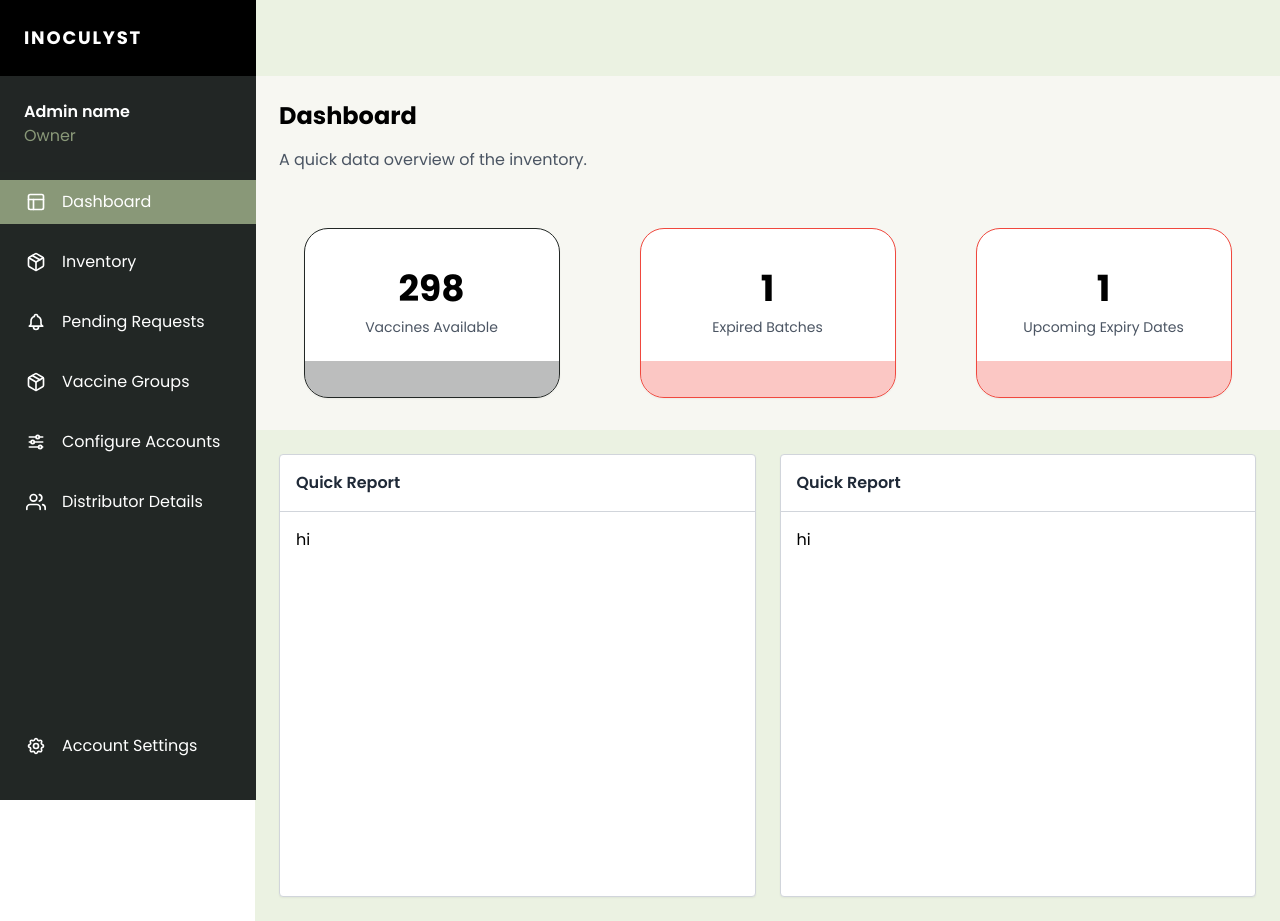
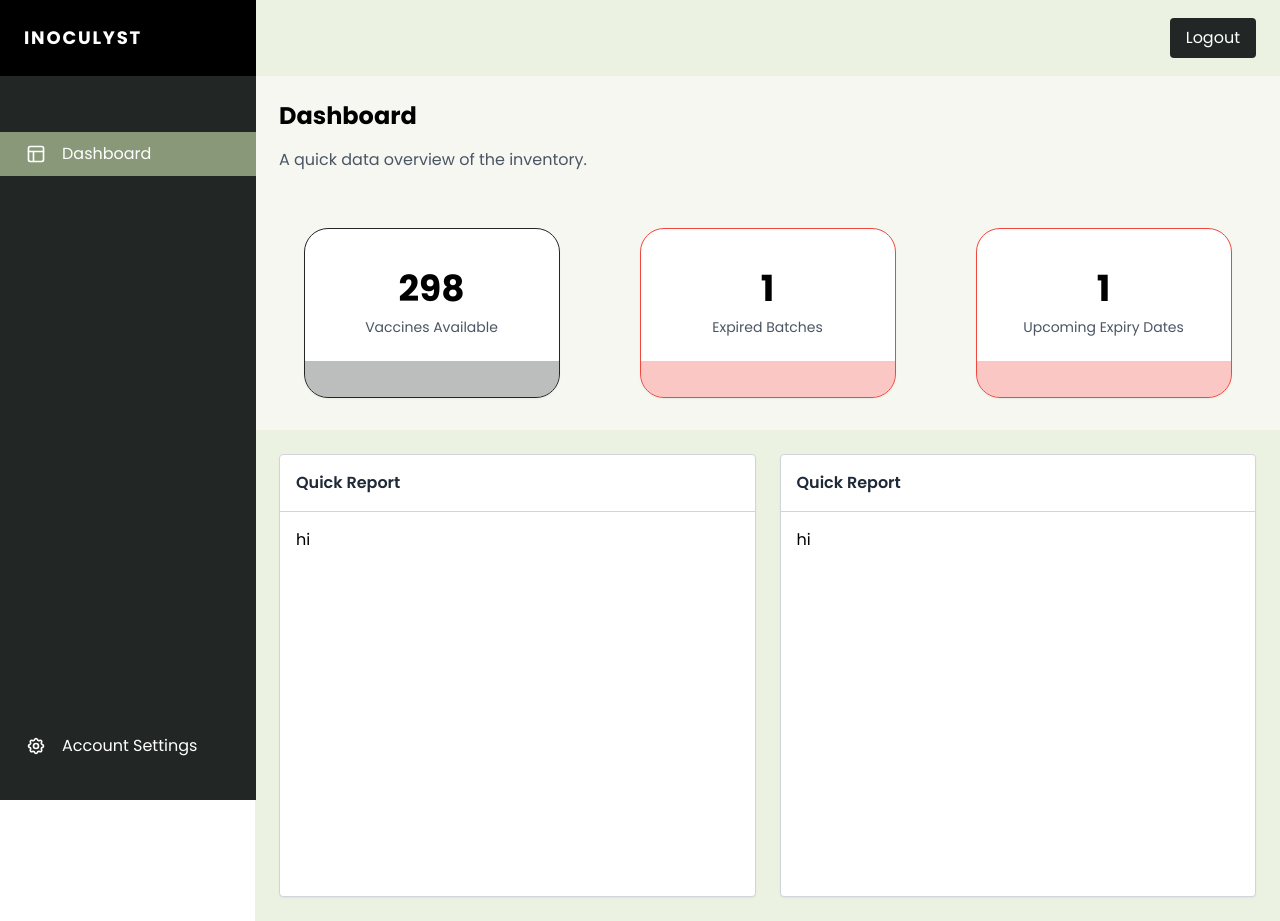
Before and after one commit to KhushiChoksi/Inoculyst, a React (Create React App) app in the folder client/: page /dashboard in a window 1280 px wide. Built offline with nearby package versions, Linux system fonts and the light colour scheme.

Commit message:
login authentication and sidebar

```diff
--- a/client/src/components/HeaderBlock.tsx
+++ b/client/src/components/HeaderBlock.tsx
@@ -1,8 +1,24 @@
 import React from "react";
+import { useNavigate } from "react-router-dom";
+import { useAuthContext } from "../contexts/AuthContext.tsx";
 
 export default function HeaderBlock() {
+  const { logout } = useAuthContext();
+  const navigate = useNavigate();
+
+  const handleLogout = () => {
+    // logout();
+    navigate("/");
+  };
+
   return (
-    <div className="bg-light_green/50 p-6 h-[76px]">
-            </div>
+    <div className="bg-light_green/50 p-6 h-[76px] flex justify-end items-center">
+      <button
+        onClick={handleLogout}
+        className="bg-dark1 text-white px-4 py-2 rounded hover:bg-dark_green transition-colors"
+      >
+        Logout
+      </button>
+    </div>
   );
 }
--- a/client/src/components/SideBar.tsx
+++ b/client/src/components/SideBar.tsx
@@ -1,7 +1,14 @@
 import React from "react";
 import { NavLink } from "react-router-dom";
+import useAuth from '../hooks/useAuth.tsx';
+import { useAuthContext } from '../contexts/AuthContext.tsx';
+
+// const accountType1 = localStorage.getItem('accountType');
+// const username = localStorage.getItem('username');
+
 
 export default function SideBar() {
+    const { username, accountType } = useAuthContext();
 
     const createNavLink = (to, label, icon) => (
         <li className="my-2">
@@ -87,17 +94,50 @@ export default function SideBar() {
             </div>
 
             <div className="bg-dark1/30 p-6">
-                <p className="font-semibold">Admin name</p>
-                <p className="text-dark_green">Owner</p>
+            <p className="font-semibold">{username}</p>
+            <p className="text-dark_green">{accountType}</p>
             </div>
 
             <ul className="flex flex-col w-full">
                 {createNavLink('/dashboard', 'Dashboard', dashboardIcon)}
-                {createNavLink('/inventory', 'Inventory', inventoryIcon)}
-                {createNavLink('/requests', 'Pending Requests', requestsIcon)}
-                {createNavLink('/vaccine-groups', 'Vaccine Groups', vaccineIcon)}
-                {createNavLink('/configure-accounts', 'Configure Accounts', configureIcon)}
-                {createNavLink('/distributor-details', 'Distributor Details', distributorIcon)}
+
+                {/*Owner */}
+                {accountType === 'owner' && (
+                    <>
+                    {createNavLink('/inventory', 'Inventory', inventoryIcon)}
+                    {createNavLink('/requests', 'Pending Requests', requestsIcon)}
+                    {createNavLink('/vaccine-groups', 'Vaccine Groups', vaccineIcon)}
+                    {createNavLink('/configure-accounts', 'Configure Accounts', configureIcon)}
+                    {createNavLink('/distributor-details', 'Distributor Details', distributorIcon)}
+                    </>
+                )}
+
+                {/*Pharmacist */}
+                {accountType === 'pharmacist' && (
+                    <>
+                    {createNavLink('/inventory', 'Inventory', inventoryIcon)}
+                    {createNavLink('/requests', 'Pending Requests', requestsIcon)}
+                    {createNavLink('/vaccine-groups', 'Vaccine Groups', vaccineIcon)}
+                    {createNavLink('/distributor-details', 'Distributor Details', distributorIcon)}
+                    </>
+                )}
+
+                {/*Technician */}
+                {accountType === 'technician' && (
+                    <>
+                    {createNavLink('/inventory', 'Inventory', inventoryIcon)}
+                    {createNavLink('/requests', 'Pending Requests', requestsIcon)}
+                    </>
+                )}
+
+                {/*Assistant */}
+
+                {accountType === 'assistant' && (
+                    <>
+                    {createNavLink('/inventory', 'Inventory', inventoryIcon)}
+                    </>
+                )}
+
             </ul>
 
             <ul className="mt-auto mb-6">
--- /dev/null
+++ b/client/src/contexts/AuthContext.tsx
@@ -0,0 +1,35 @@
+import React, { createContext, useState, useEffect, useContext } from 'react';
+
+interface AuthContextType {
+  username: string;
+  accountType: string;
+  updateAuth: (username: string, accountType: string) => void;
+}
+
+const AuthContext = createContext<AuthContextType | null>(null);
+
+export const AuthProvider: React.FC<{children: React.ReactNode}> = ({ children }) => {
+  const [username, setUsername] = useState(localStorage.getItem('username') || '');
+  const [accountType, setAccountType] = useState(localStorage.getItem('accountType') || '');
+
+  const updateAuth = (username: string, accountType: string) => {
+    localStorage.setItem('username', username);
+    localStorage.setItem('accountType', accountType);
+    setUsername(username);
+    setAccountType(accountType);
+  };
+
+  return (
+    <AuthContext.Provider value={{ username, accountType, updateAuth }}>
+      {children}
+    </AuthContext.Provider>
+  );
+};
+
+export const useAuthContext = () => {
+  const context = useContext(AuthContext);
+  if (!context) {
+    throw new Error('You need to wrap authContext within an AuthProvider or something error');
+  }
+  return context;
+};
--- /dev/null
+++ b/client/src/hooks/useAuth.tsx
@@ -0,0 +1,46 @@
+import { useState } from 'react';
+import axios from 'axios';
+import { useNavigate } from 'react-router-dom';
+
+const useAuth = () => {
+    const [username, setUsername] = useState('');
+    const [password, setPassword] = useState('');
+    const [errorMessage, setErrorMessage] = useState('');
+    const [accountType, setAccountType] = useState('');
+    const navigate = useNavigate();
+
+
+    const login = async () => {
+        try {
+            const res = await axios.get("http://localhost:8080/account");
+            const user = res.data.find( (acc) => acc.Username == username && acc.Password == password);
+
+            if (user) {
+                setAccountType(user.Account_type);
+                localStorage.setItem('accountType', user.Account_type);
+                localStorage.setItem('username', user.Username);
+                navigate('/dashboard')
+            }
+            else {
+                setErrorMessage("Invalid username or password.");
+            }
+        }
+        catch (err) {
+            console.error(err);
+            setErrorMessage("Server error. Try again");
+        }
+
+    };
+
+    return {
+        username,
+        setUsername,
+        password,
+        setPassword,
+        errorMessage,
+        login,
+        accountType,
+    };
+
+};
+export default useAuth;
--- a/client/src/pages/login/Login.tsx
+++ b/client/src/pages/login/Login.tsx
@@ -1,14 +1,20 @@
-// client/src/pages/login/Login.tsx
-
 import React from 'react';
 import { useNavigate } from 'react-router-dom';
+import useAuth from '../../hooks/useAuth.tsx';
 
 const Login: React.FC = () => {
-  const navigate = useNavigate();
+  const {
+    username,
+    setUsername,
+    password,
+    setPassword,
+    errorMessage,
+    login,
+    accountType
+  }  = useAuth();
 
-  const handleLogin = () => {
-    navigate('/dashboard');
-  };
+
+
 
 return (
   <div className="flex justify-center items-center min-h-screen bg-background">
@@ -19,6 +25,8 @@ return (
         <label className="block mb-1 text-sm font-semibold text-dark2">Username</label>
         <input
           type="text"
+          value = {username}
+          onChange={(e) => setUsername(e.target.value)}
           className="w-full border border-gray-300 rounded px-3 py-2 focus:outline-none focus:ring-2 focus:ring-dark_green"
         />
       </div>
@@ -27,12 +35,15 @@ return (
         <label className="block mb-1 text-sm font-semibold text-dark2">Password</label>
         <input
           type="password"
+          value = {password}
+          onChange = {(e) => setPassword(e.target.value)}
           className="w-full border border-gray-300 rounded px-3 py-2 focus:outline-none focus:ring-2 focus:ring-dark_green"
         />
       </div>
+      {errorMessage && <p className = "text-red-500 mb-4 text-sn"> {errorMessage}</p>}
 
       <button
-        onClick={handleLogin}
+        onClick={login}
         className="w-full bg-dark1 text-white py-3 rounded hover:bg-dark_green transition-colors"
       >
         Login
```
Also changed, not shown: client/src/App.tsx (+5 -4 lines).
